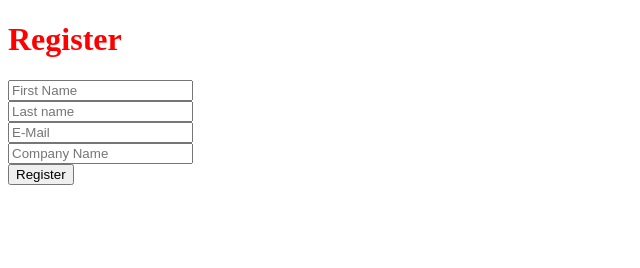
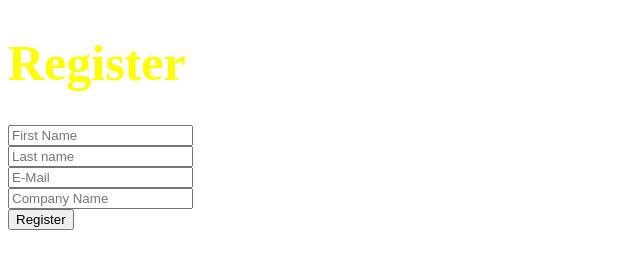
Before and after one commit to banjac-dusan/firebase-registration-form, a plain HTML site: page index.html in a window 1280 px wide. Shown: the whole page, without its empty margins (0-640 px from the left). Drawn offline with Linux system fonts and the light colour scheme.

Commit message:
updated css for h1

```diff
--- a/style.css
+++ b/style.css
@@ -1,3 +1,4 @@
 h1 {
-  color: red;
+  color: yellow;
+  font-size: 50px;
 }
```
